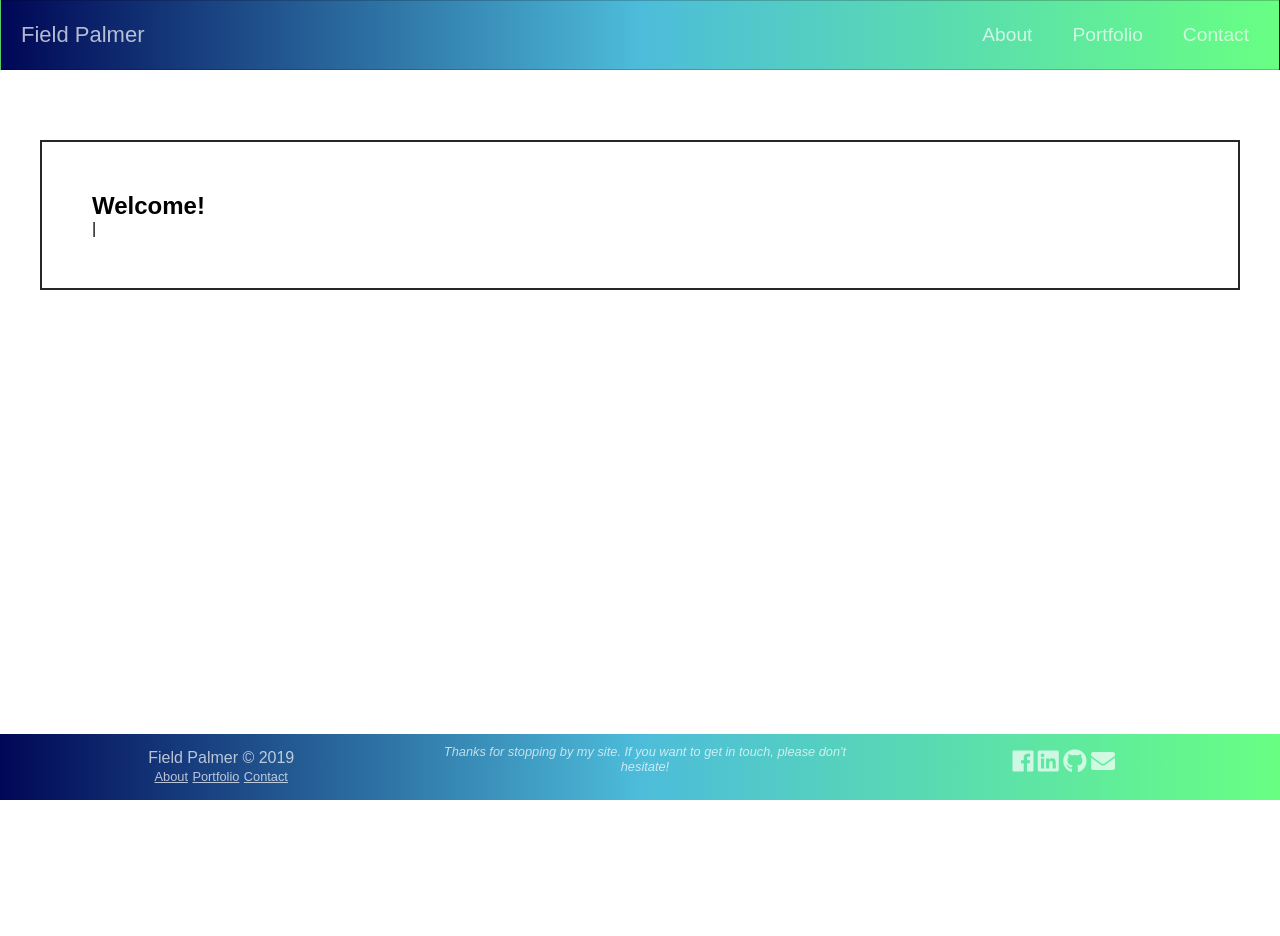
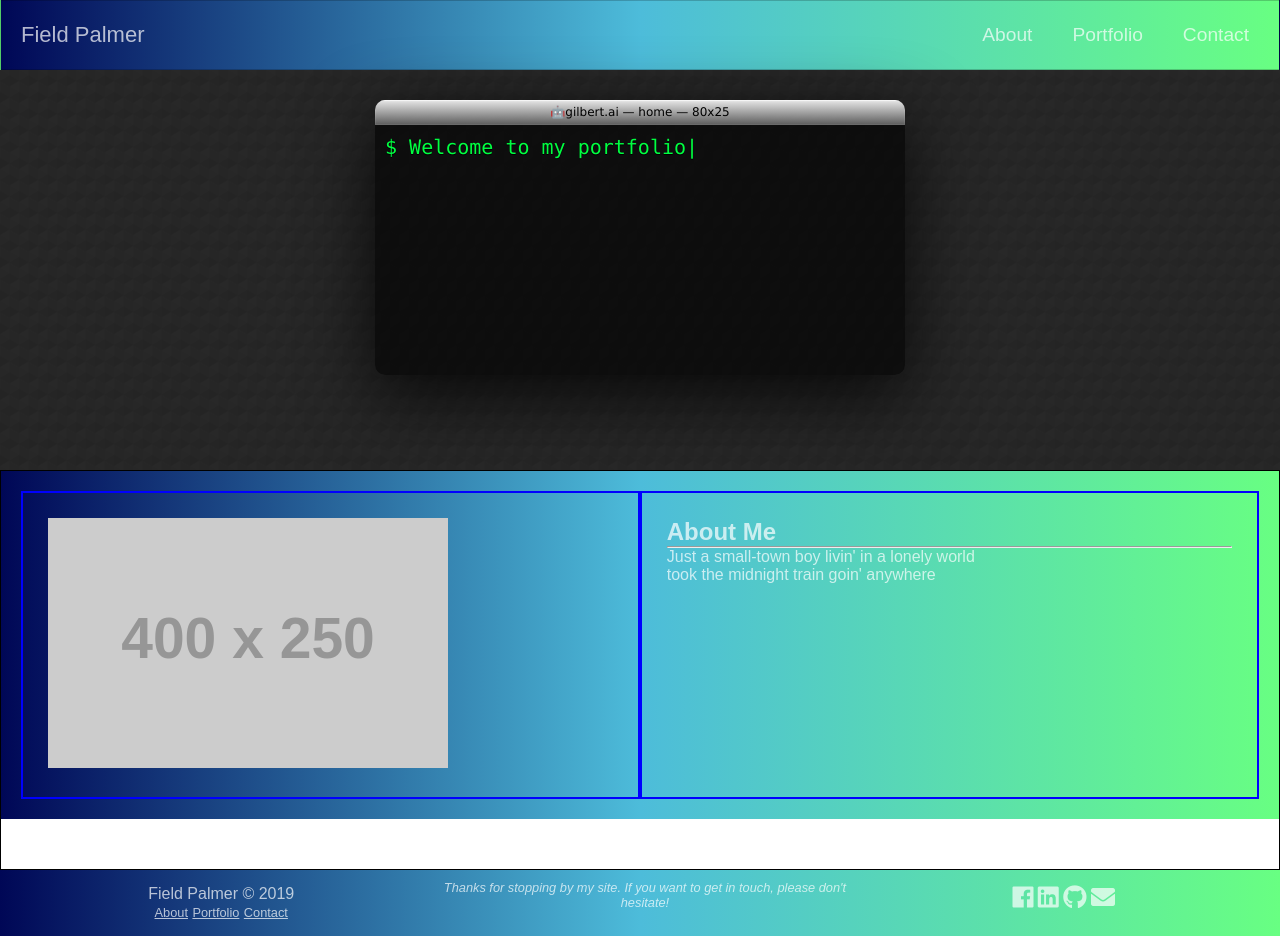
Before and after one commit to fieldpalmer/gfp-portfolio, a plain HTML site: page index.html in a window 1280 px wide. Before the commit the page ends 800 px from the top, so only its background shows below. Drawn offline with nearby package versions, Linux system fonts and the light colour scheme; placeholder pictures from the web are drawn by us.

Commit message:
2-col layout added

```diff
--- a/index.html
+++ b/index.html
@@ -43,19 +43,61 @@
     <!-- main content section featuring welcome landing, brief about me, and gallery preview -->
     <main>
       <header id="landing-header">
-        <section class="typed-box">
-          <h1 id="typed-element"></h1>
+        <!-- terminal mockup greeter -->
+        <section class="terminal-box">
+          <div class="title-bar">
+            <span class="title">🤖gilbert.ai &mdash; home &mdash; 80x25</span>
+          </div>
+          <!-- typed.js text reveal -->
+          <div class="text-body">
+            $ <span id="typed-element"></span><br />
+            <!-- <span id="typed-element2"></span><br />
+            <span id="typed-element3"></span><br />
+            <span id="typed-element4"></span> -->
+          </div>
         </section>
         <!-- typed.js library -->
         <script type="text/javascript">
           var typed = new Typed("#typed-element", {
-            strings: ["Hello, World", "Welcome!"],
-            typeSpeed: 100,
-            backSpeed: 100,
-            loop: true // Default value
+            strings: [
+              "Greetings, visitor!",
+              "Welcome to my portfolio",
+              "I like to build useful tools and create fun apps",
+              "This site shows off some of the projects I'm currently working on",
+              "Take a look around for more!"
+            ],
+            typeSpeed: 50,
+            backSpeed: 35
+            // loop: true // Default value
           });
+          // typed.js section looping Hello World
+          // var typed2 = new Typed("#typed-element2", {
+          //   strings: [
+          //     "`***********************`\n`***********************`"
+          //   ],
+          //   typeSpeed: 100,
+          //   // backSpeed: 100,
+          //   // loop: true // Default value
+          // });
         </script>
       </header>
+      <section class="about-container">
+        <div class="about-row">
+          <div id="about-left" class="about-col">
+            <img
+              id="main-about-img"
+              src="https://via.placeholder.com/400x250"
+              alt=""
+            />
+          </div>
+          <div id="about-right" class="about-col">
+            <h2>About Me</h2>
+            <hr />
+            <p>Just a small-town boy livin' in a lonely world</p>
+            <p>took the midnight train goin' anywhere</p>
+          </div>
+        </div>
+      </section>
     </main>
     <!-- footer section with contact, social, and site map -->
     <footer class="sticky-footer">
--- a/style.css
+++ b/style.css
@@ -4,21 +4,18 @@
   margin: 0;
 }
 
-html,
-body {
-  height: 100%;
-}
-
 body {
   font-family: "Josefin Sans", sans-serif;
   display: flex;
   flex-direction: column;
+  min-height: 100vh;
 }
 
 /* mobile-firsrt design! */
 
 .navbar {
   font-size: 1.2em;
+  /* height: 50px; */
   background: linear-gradient(
     270deg,
     rgba(104, 255, 130, 1) 0%,
@@ -67,16 +64,106 @@ body {
 
 main {
   flex: 1 0 auto;
-  padding: 30px;
 }
 
-.typed-box {
-  border: 2px solid rgb(41, 38, 38);
-  position: relative;
-  top: 30px;
-  margin: 10px;
-  padding: 50px;
+header {
+  padding: 30px;
+  background-image: url("./hexabump.png");
+  height: 50vh;
 }
+
+.terminal-box {
+  display: block;
+  margin: auto;
+  max-width: 530px;
+  border-radius: 10px;
+  box-shadow: rgba(0, 0, 0, 0.8) 0px 20px 70px;
+  clear: both;
+  overflow: hidden;
+  -webkit-transition: all 0.5s ease-out;
+  -moz-transition: all 0.5s ease-out;
+  -ms-transition: all 0.5s ease-out;
+  -o-transition: all 0.5s ease-out;
+  transition: all 0.5s ease-out;
+}
+
+.title-bar {
+  padding: 5px 0;
+  font-family: "Lucida Grande", sans-serif;
+  font-size: 0.75em;
+  text-align: center;
+  /* text-shadow: rgba(94, 94, 94, 0.8) 0px 1px 0px; */
+  /* background-color: #f8f8f8; */
+  background-image: -webkit-linear-gradient(top, #e8e8e8, #6f6f6fcd);
+  background-image: -moz-linear-gradient(top, #e8e8e8, #6f6f6fcd);
+  background-image: linear-gradient(top, #e8e8e8, #6f6f6fcd);
+  box-shadow: inset rgba(255, 255, 255, 0.7) 0px 1px 1px;
+  border-bottom: #6a6a6a 1px solid;
+}
+
+.text-body {
+  height: 250px;
+  background-color: rgba(0, 0, 0, 0.65);
+  padding: 10px;
+  color: #00ff41;
+  text-shadow: #000 0px 1px 0px;
+  font-family: "Consolas", "Courier New", "Courier";
+  font-size: 1.25em;
+  line-height: 1.2em;
+  font-weight: 500;
+  text-align: left;
+  overflow: hidden;
+  -webkit-transition: all 0.5s ease-out;
+  -moz-transition: all 0.5s ease-out;
+  -ms-transition: all 0.5s ease-out;
+  -o-transition: all 0.5s ease-out;
+  transition: all 0.5s ease-out;
+}
+
+.about-container {
+  margin: auto;
+  border: 1px solid black;
+  height: 50vh;
+}
+
+.about-row {
+  display: flex;
+  width: 100%;
+  flex-direction: row;
+  padding: 20px;
+  background: linear-gradient(
+    270deg,
+    rgba(104, 255, 130, 1) 0%,
+    rgba(77, 188, 218, 1) 50%,
+    rgba(0, 7, 86, 1) 100%
+  );
+}
+
+.about-col {
+  flex: 3;
+  padding: 2%;
+  justify-content: center;
+  border: 2px solid blue;
+}
+
+#about-right {
+  color: rgba(255, 255, 255, 0.7);
+}
+
+#main-about-img {
+  margin: auto;
+}
+
+/* .about-right {
+  display: flex;
+  flex: 3;
+  background: linear-gradient(
+    270deg,
+    rgba(104, 255, 130, 1) 0%,
+    rgba(77, 188, 218, 1) 50%,
+    rgba(0, 7, 86, 1) 100%
+  );
+} */
 
 footer {
   flex-shrink: 0;
```
Also changed, not shown: hexabump.png (added).
